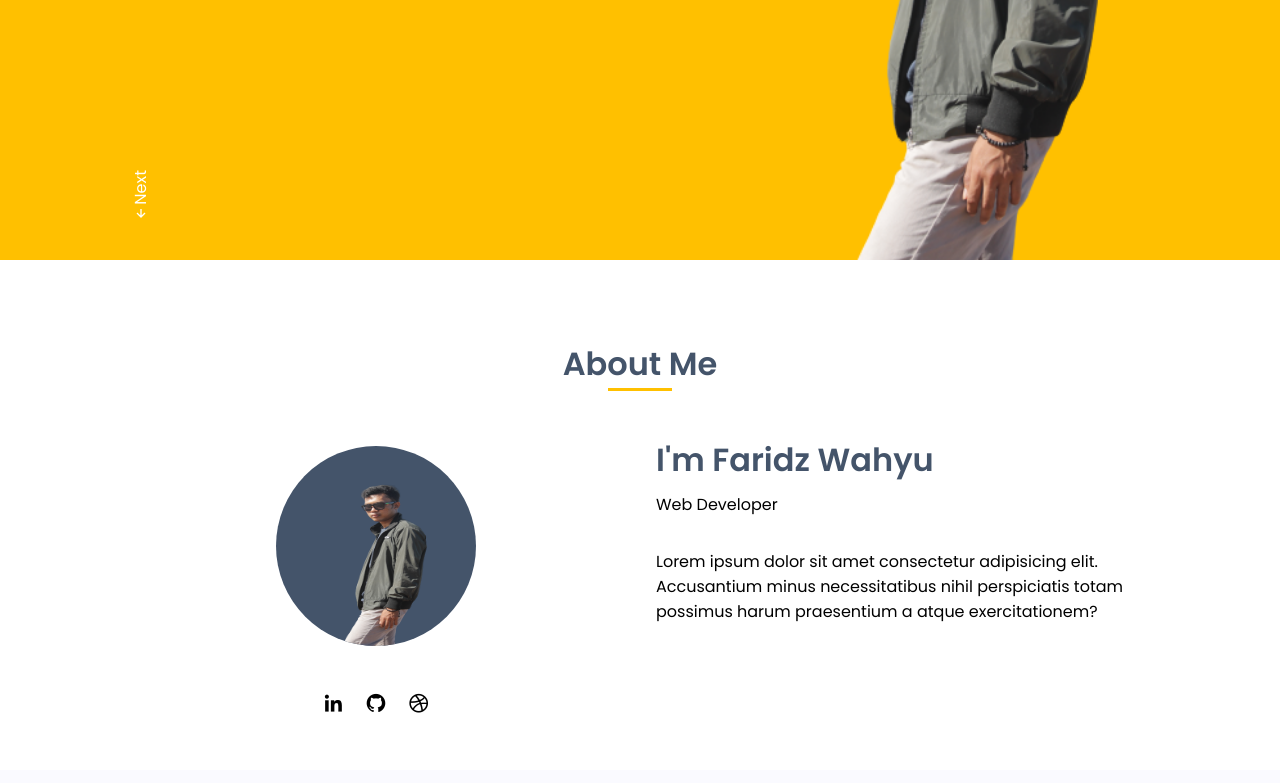
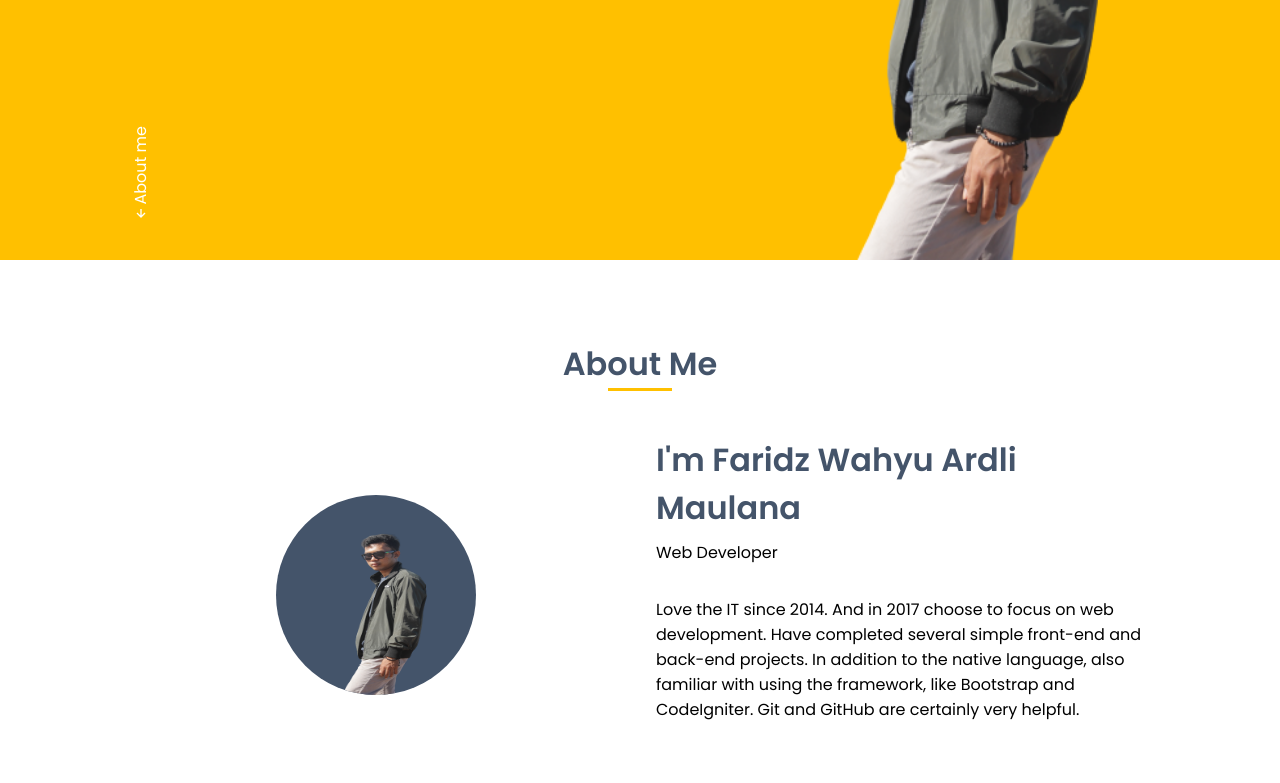
Before and after one commit to faridzwahyu/faridzwahyu.github.io, a plain HTML site: page index.html in a window 1280 px wide. Shown: the part 540-1323 px from the top of the page. Drawn offline with nearby package versions, Linux system fonts and the light colour scheme.

Commit message:
Change about me

```diff
--- a/index.html
+++ b/index.html
@@ -66,7 +66,7 @@
                <h1 class="home_title"><span>HE</span><br />LLO.</h1>
 
                <div class="home_scroll">
-                  <a href="#about" class="home_scroll_link"><i class="bx bx-up-arrow-alt"></i>Next</a>
+                  <a href="#about" class="home_scroll_link"><i class="bx bx-up-arrow-alt"></i>About me</a>
                </div>
 
                <img src="img/profil.png" class="home_img" />
@@ -83,15 +83,18 @@
                </div>
 
                <div>
-                  <h2 class="about_subtitle">I'm Faridz Wahyu</h2>
+                  <h2 class="about_subtitle">I'm Faridz Wahyu Ardli Maulana</h2>
                   <span class="about_profession">Web Developer</span>
-                  <p class="about_text">Lorem ipsum dolor sit amet consectetur adipisicing elit. Accusantium minus necessitatibus nihil perspiciatis totam possimus harum praesentium a atque exercitationem?</p>
+                  <p class="about_text">
+                     Love the IT since 2014. And in 2017 choose to focus on web development. Have completed several simple front-end and back-end projects. In addition to the native language, also familiar with using the framework, like
+                     Bootstrap and CodeIgniter. Git and GitHub are certainly very helpful.
+                  </p>
                </div>
 
                <div class="about_social">
-                  <a href="#" class="about_social_icon"><i class="bx bxl-linkedin"></i></a>
+                  <a href="#" class="about_social_icon"><i class="bx bxl-facebook-square"></i></a>
                   <a href="#" class="about_social_icon"><i class="bx bxl-github"></i></a>
-                  <a href="#" class="about_social_icon"><i class="bx bxl-dribbble"></i></a>
+                  <a href="#" class="about_social_icon"><i class="bx bxl-instagram"></i></a>
                </div>
             </div>
          </section>
```
